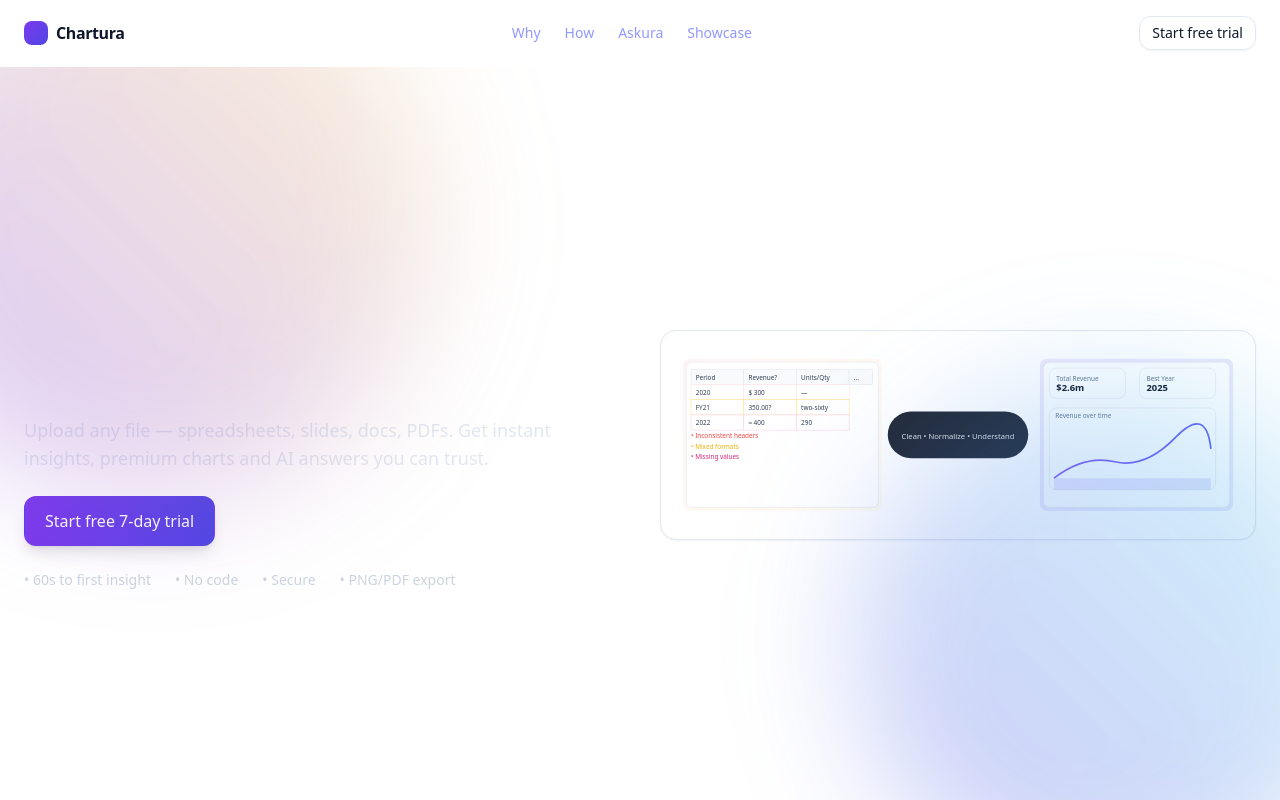
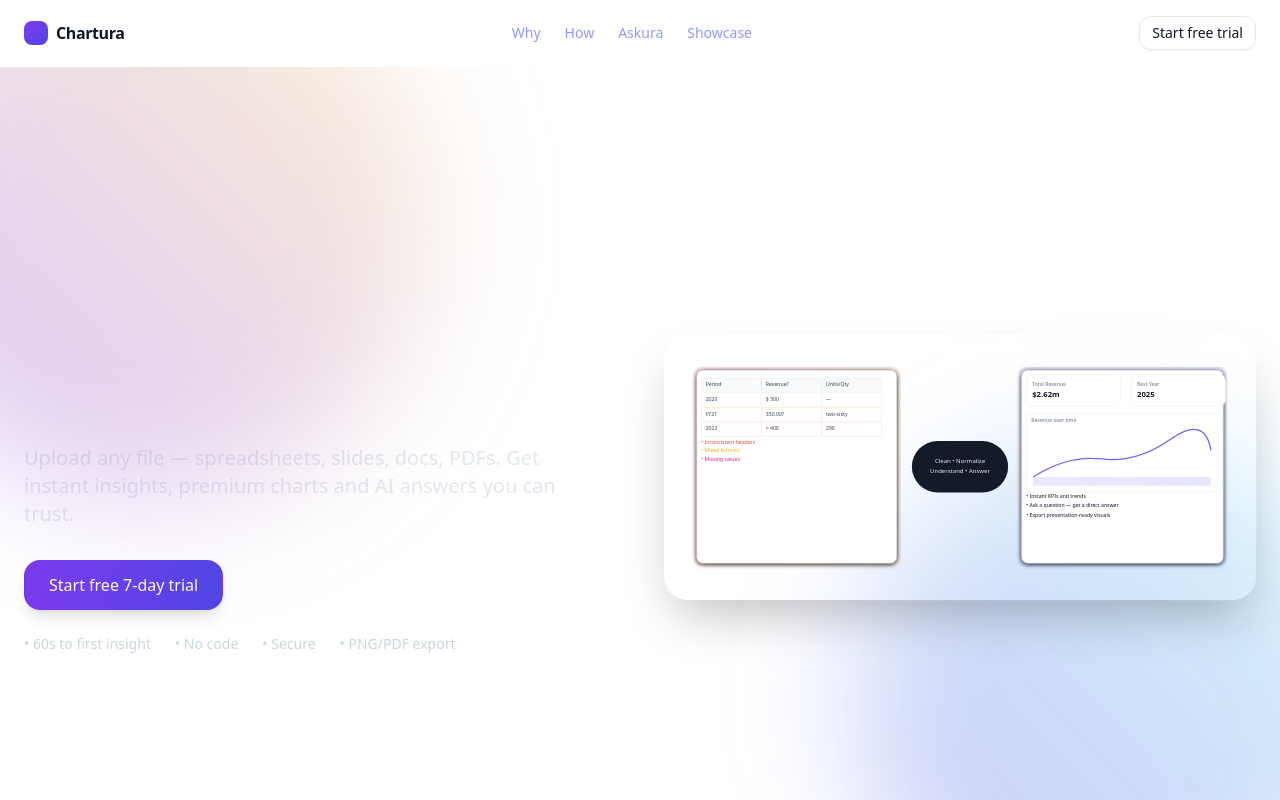
Before and after one commit to chartura/chartura-demo, a React (Vite) app: page / in a window 1280 px wide. Shown: the top 800 px of the page. Built offline with nearby package versions, Linux system fonts and the light colour scheme.

Commit message:
Premium overhaul: full-viewport hero, larger illustration, improved contrast; root API

```diff
--- a/src/HomePage.tsx
+++ b/src/HomePage.tsx
@@ -192,28 +192,28 @@ export default function HomePage() {
       </header>
 
       {/* HERO (full viewport) */}
-      <section className="relative overflow-hidden min-h-[calc(100vh-64px)] flex items-center">
+      <section className="relative overflow-hidden min-h-[100svh] flex items-center">
         <div className="absolute inset-0 -z-10 bg-gradient-to-br from-slate-950 via-indigo-950 to-slate-900" />
         <div className="absolute -left-32 -top-32 w-[560px] h-[560px] rounded-full bg-gradient-to-tr from-violet-600/30 to-amber-400/20 blur-3xl" />
         <div className="absolute -right-24 -bottom-24 w-[520px] h-[520px] rounded-full bg-gradient-to-tr from-indigo-600/30 to-cyan-400/20 blur-3xl" />
 
-        <div className="mx-auto max-w-7xl px-6 grid md:grid-cols-2 gap-10 items-center">
+        <div className="mx-auto max-w-7xl px-6 grid md:grid-cols-2 gap-12 items-center">
           <div className="text-white">
-            <h1 className="text-4xl md:text-6xl font-extrabold tracking-tight">
+            <h1 className="text-5xl md:text-7xl font-extrabold leading-[1.05] tracking-tight">
               Turn chaos into clarity.
             </h1>
-            <p className="mt-4 text-base md:text-lg text-slate-200">
+            <p className="mt-5 text-lg md:text-xl text-slate-200 max-w-xl">
               Upload any file — spreadsheets, slides, docs, PDFs. Get instant insights, premium charts and AI answers you can trust.
             </p>
-            <div className="mt-6 flex flex-wrap items-center gap-3">
-              <button onClick={() => gateOr(() => fileRef.current?.click())} className="rounded-xl bg-gradient-to-r from-violet-600 to-indigo-600 px-5 py-3 text-white font-medium shadow-lg hover:shadow-xl transition">
+            <div className="mt-8 flex flex-wrap items-center gap-3">
+              <button onClick={() => gateOr(() => fileRef.current?.click())} className="rounded-2xl bg-gradient-to-r from-violet-600 to-indigo-600 px-6 py-3 text-white font-medium shadow-lg hover:shadow-xl transition">
                 Start free 7‑day trial
               </button>
-              <a href="#how" className="rounded-xl border border-white/20 bg-white/5 px-5 py-3 text-white font-medium hover:bg-white/10 transition">
+              <a href="#how" className="rounded-2xl border border-white/20 bg-white/5 px-6 py-3 text-white font-medium hover:bg-white/10 transition">
                 See how it works
               </a>
             </div>
-            <div className="mt-6 flex items-center gap-6 text-sm text-slate-300">
+            <div className="mt-6 flex flex-wrap items-center gap-x-6 gap-y-2 text-sm text-slate-300">
               <div>• 60s to first insight</div>
               <div>• No code</div>
               <div>• Secure</div>
@@ -227,10 +227,10 @@ export default function HomePage() {
       </section>
 
       <main className="flex-1">
-        {/* WHY (distinct white section) */}
-        <section id="why" className="mx-auto max-w-7xl px-6 py-16">
-          <h2 className="text-3xl font-bold tracking-tight text-center">Why teams choose Chartura</h2>
-          <div className="mt-8 grid gap-6 md:grid-cols-3">
+        {/* WHY */}
+        <section id="why" className="mx-auto max-w-7xl px-6 py-20">
+          <h2 className="text-3xl md:text-4xl font-bold tracking-tight text-center">Why teams choose Chartura</h2>
+          <div className="mt-10 grid gap-6 md:grid-cols-3">
             {[
               { title: 'Clarity first', desc: 'Readable charts, smart defaults, and typography that earns trust.' },
               { title: 'Fast to value', desc: 'Upload. Ask. Decide. No dashboards to build, no formulas to remember.' },
@@ -244,11 +244,11 @@ export default function HomePage() {
           </div>
         </section>
 
-        {/* HOW (soft gray section) */}
+        {/* HOW */}
         <section id="how" className="bg-slate-50">
-          <div className="mx-auto max-w-7xl px-6 py-16">
-            <h2 className="text-3xl font-bold tracking-tight text-center">How it works</h2>
-            <div className="mt-8 grid gap-6 md:grid-cols-3">
+          <div className="mx-auto max-w-7xl px-6 py-20">
+            <h2 className="text-3xl md:text-4xl font-bold tracking-tight text-center">How it works</h2>
+            <div className="mt-10 grid gap-6 md:grid-cols-3">
               {[
                 { title: '1. Import anything', desc: 'Excel, CSV, Google Sheets, PDFs, Word, PowerPoint — we handle it.' },
                 { title: '2. Ask anything', desc: 'AI answers with context from your tables and documents.' },
@@ -263,8 +263,8 @@ export default function HomePage() {
           </div>
         </section>
 
-        {/* DATA (import + live table) */}
-        <section id="data" className="mx-auto max-w-7xl px-6 py-16">
+        {/* DATA */}
+        <section id="data" className="mx-auto max-w-7xl px-6 py-20">
           <div className="flex items-center justify-between gap-3 mb-3">
             <h2 className="text-2xl font-semibold">Try it with your data</h2>
             <div className="flex items-center gap-2">
@@ -322,8 +322,8 @@ export default function HomePage() {
           </div>
         </section>
 
-        {/* ASKURA CHAT (white) */}
-        <section id="askura" className="px-6 py-16 bg-white">
+        {/* ASKURA */}
+        <section id="askura" className="px-6 py-20 bg-white">
           <div className="max-w-4xl mx-auto">
             <h2 className="text-2xl font-semibold mb-4">Askura — Ask Your Data</h2>
             <div className="border rounded-2xl p-4 bg-white shadow-sm">
@@ -352,16 +352,16 @@ export default function HomePage() {
           </div>
         </section>
 
-        {/* PREMIUM SHOWCASE (soft gray) */}
+        {/* SHOWCASE */}
         <section id="showcase" className="bg-slate-50">
-          <div className="mx-auto max-w-7xl px-6 py-16">
+          <div className="mx-auto max-w-7xl px-6 py-20">
             <PremiumShowcase rows={rows} />
           </div>
         </section>
 
-        {/* PROOF BAND (dark) */}
+        {/* PROOF BAND */}
         <section className="bg-slate-950 text-slate-200">
-          <div className="mx-auto max-w-7xl px-6 py-14 grid md:grid-cols-3 gap-6">
+          <div className="mx-auto max-w-7xl px-6 py-16 grid md:grid-cols-3 gap-6">
             {[
               { k: 'NPS 67', d: 'Loved by operators and leadership alike.' },
               { k: '~60s', d: 'to your first insight from any file.' },
@@ -378,7 +378,7 @@ export default function HomePage() {
 
       {/* Footer */}
       <footer className="border-t border-slate-200 bg-white/70">
-        <div className="mx-auto max-w-7xl px-6 py-8 text-sm text-slate-600 flex flex-col md:flex-row items-center justify-between gap-2">
+        <div className="mx-auto max-w-7xl px-6 py-10 text-sm text-slate-600 flex flex-col md:flex-row items-center justify-between gap-2">
           <div>© {new Date().getFullYear()} Chartura. All rights reserved.</div>
           <div className="flex items-center gap-4">
             <a href="#privacy" className="hover:underline">Privacy</a>
--- a/src/components/illustrations/SpreadsheetToDecision.tsx
+++ b/src/components/illustrations/SpreadsheetToDecision.tsx
@@ -1,74 +1,94 @@
 export default function SpreadsheetToDecision() {
-  const cell = (x:number,y:number,w=80,h=28,fill='#fff',stroke='#e5e7eb',text?:string, cls='') => (
+  // helper to draw a cell
+  const cell = (x:number,y:number,w=96,h=30,fill='#fff',stroke='#e5e7eb',text?:string, cls='') => (
     <g className={cls}>
-      <rect x={x} y={y} width={w} height={h} fill={fill} stroke={stroke}/>
-      {text && <text x={x+8} y={y+18} fontSize="11" fill="#334155">{text}</text>}
+      <rect x={x} y={y} width={w} height={h} fill={fill} stroke={stroke} rx={4}/>
+      {text && <text x={x+10} y={y+19} fontSize="12" fill="#334155">{text}</text>}
     </g>
   );
+
   return (
-    <div className="w-full rounded-2xl border border-slate-200 bg-white p-4 shadow-sm">
-      <svg viewBox="0 0 960 300" className="w-full h-auto">
-        {/* Left: Messy sheet */}
+    <div className="w-full rounded-3xl border border-white/10 bg-white/5 p-5 shadow-2xl ring-1 ring-white/10 backdrop-blur">
+      <svg viewBox="0 0 1280 520" className="w-full h-auto">
         <defs>
           <linearGradient id="mess" x1="0" y1="0" x2="1" y2="1">
-            <stop offset="0%" stopColor="#fda4af"/>
-            <stop offset="100%" stopColor="#fde68a"/>
+            <stop offset="0%" stopColor="#f43f5e"/>
+            <stop offset="100%" stopColor="#f59e0b"/>
           </linearGradient>
           <linearGradient id="clean" x1="0" y1="0" x2="1" y2="0">
             <stop offset="0%" stopColor="#8b5cf6"/>
             <stop offset="100%" stopColor="#6366f1"/>
           </linearGradient>
+          <filter id="s" x="-20%" y="-20%" width="140%" height="140%">
+            <feGaussianBlur in="SourceAlpha" stdDeviation="6" result="b"/>
+            <feOffset dy="2" in="b" result="o"/>
+            <feComponentTransfer><feFuncA type="linear" slope="0.22"/></feComponentTransfer>
+            <feMerge><feMergeNode in="o"/><feMergeNode in="SourceGraphic"/></feMerge>
+          </filter>
         </defs>
 
-        <g transform="translate(10,20)">
-          <rect x="0" y="0" width="340" height="260" rx="12" fill="url(#mess)" opacity="0.12" />
-          <rect x="6" y="6" width="328" height="248" rx="10" fill="#fff" stroke="#e5e7eb"/>
+        {/* Left: messy spreadsheet */}
+        <g transform="translate(20,28)">
+          <rect x="0" y="0" width="480" height="464" rx="16" fill="url(#mess)" opacity="0.12" />
+          <rect x="8" y="8" width="464" height="448" rx="14" fill="#fff" stroke="#e5e7eb" filter="url(#s)"/>
           {/* headers */}
-          {cell(14, 18, 90, 26, '#f8fafc', '#e2e8f0', 'Period')}
-          {cell(104, 18, 90, 26, '#f8fafc', '#e2e8f0', 'Revenue?')}
-          {cell(194, 18, 90, 26, '#f8fafc', '#e2e8f0', 'Units/Qty')}
-          {cell(284, 18, 40, 26, '#f8fafc', '#e2e8f0', '...')}
+          {cell(18, 26, 140, 34, '#f8fafc', '#e2e8f0', 'Period')}
+          {cell(158,26, 140, 34, '#f8fafc', '#e2e8f0', 'Revenue?')}
+          {cell(298,26, 140, 34, '#f8fafc', '#e2e8f0', 'Units/Qty')}
           {/* messy rows */}
-          {cell(14, 44, 90, 26, '#fff', '#fee2e2', '2020')}
-          {cell(104,44, 90, 26, '#fff', '#fee2e2', '$ 300')}
-          {cell(194,44, 90, 26, '#fff', '#fee2e2', '—')}
-          {cell(14, 70, 90, 26, '#fff', '#fde68a', 'FY21')}
-          {cell(104,70, 90, 26, '#fff', '#fde68a', '350.00?')}
-          {cell(194,70, 90, 26, '#fff', '#fde68a', 'two‑sixty')}
-          {cell(14, 96, 90, 26, '#fff', '#fbcfe8', '2022 ')}
-          {cell(104,96, 90, 26, '#fff', '#fbcfe8', '≈ 400')}
-          {cell(194,96, 90, 26, '#fff', '#fbcfe8', '290')}
-          {/* notes */}
-          <text x="14" y="136" fontSize="11" fill="#ef4444">• Inconsistent headers</text>
-          <text x="14" y="154" fontSize="11" fill="#eab308">• Mixed formats</text>
-          <text x="14" y="172" fontSize="11" fill="#db2777">• Missing values</text>
+          {cell(18, 60, 140, 34, '#fff', '#fee2e2', '2020')}
+          {cell(158,60,140, 34, '#fff', '#fee2e2', '$ 300')}
+          {cell(298,60,140, 34, '#fff', '#fee2e2', '—')}
+
+          {cell(18, 94, 140, 34, '#fff', '#fde68a', 'FY21')}
+          {cell(158,94,140, 34, '#fff', '#fde68a', '350.00?')}
+          {cell(298,94,140, 34, '#fff', '#fde68a', 'two‑sixty')}
+
+          {cell(18, 128, 140, 34, '#fff', '#fbcfe8', '2022 ')}
+          {cell(158,128,140,34, '#fff', '#fbcfe8', '≈ 400')}
+          {cell(298,128,140,34, '#fff', '#fbcfe8', '290')}
+
+          <text x="18" y="178" fontSize="12" fill="#ef4444">• Inconsistent headers</text>
+          <text x="18" y="198" fontSize="12" fill="#eab308">• Mixed formats</text>
+          <text x="18" y="218" fontSize="12" fill="#db2777">• Missing values</text>
         </g>
 
-        {/* Arrow */}
-        <g transform="translate(360,110)">
-          <rect x="0" y="0" width="240" height="80" rx="40" fill="#111827" opacity="0.92"/>
-          <text x="120" y="48" textAnchor="middle" fontSize="13" fill="#e5e7eb">Clean • Normalize • Understand</text>
+        {/* Middle: pipeline pill */}
+        <g transform="translate(528,200)">
+          <rect x="0" y="0" width="224" height="120" rx="60" fill="#0b1220" opacity="0.96"/>
+          <text x="112" y="52" textAnchor="middle" fontSize="14" fill="#e5e7eb">Clean • Normalize</text>
+          <text x="112" y="74" textAnchor="middle" fontSize="14" fill="#e5e7eb">Understand • Answer</text>
         </g>
 
-        {/* Right: Clean insights */}
-        <g transform="translate(620,20)">
-          <rect x="0" y="0" width="330" height="260" rx="12" fill="url(#clean)" opacity="0.14" />
-          <rect x="6" y="6" width="318" height="248" rx="10" fill="#fff" stroke="#e5e7eb"/>
+        {/* Right: clean insights */}
+        <g transform="translate(776,28)">
+          <rect x="0" y="0" width="484" height="464" rx="16" fill="url(#clean)" opacity="0.14" />
+          <rect x="8" y="8" width="468" height="448" rx="14" fill="#fff" stroke="#e5e7eb" filter="url(#s)"/>
+
           {/* KPI cards */}
-          <rect x="16" y="16" width="130" height="52" rx="12" fill="#fff" stroke="#e5e7eb"/>
-          <text x="28" y="38" fontSize="11" fill="#64748b">Total Revenue</text>
-          <text x="28" y="56" fontSize="16" fontWeight="600" fill="#0f172a">$2.6m</text>
+          <g transform="translate(18,18)">
+            <rect x="0" y="0" width="220" height="72" rx="14" fill="#fff" stroke="#e5e7eb"/>
+            <text x="14" y="26" fontSize="12" fill="#64748b">Total Revenue</text>
+            <text x="14" y="52" fontSize="18" fontWeight="600" fill="#0f172a">$2.62m</text>
 
-          <rect x="170" y="16" width="130" height="52" rx="12" fill="#fff" stroke="#e5e7eb"/>
-          <text x="182" y="38" fontSize="11" fill="#64748b">Best Year</text>
-          <text x="182" y="56" fontSize="16" fontWeight="600" fill="#0f172a">2025</text>
+            <rect x="244" y="0" width="220" height="72" rx="14" fill="#fff" stroke="#e5e7eb"/>
+            <text x="258" y="26" fontSize="12" fill="#64748b">Best Year</text>
+            <text x="258" y="52" fontSize="18" fontWeight="600" fill="#0f172a">2025</text>
+          </g>
 
           {/* Line chart stub */}
-          <g transform="translate(16, 84)">
-            <rect x="0" y="0" width="284" height="140" rx="12" fill="#fff" stroke="#e5e7eb"/>
-            <path d="M8,120 Q60,80 112,92 T216,50 T276,70" stroke="url(#clean)" strokeWidth="3" fill="none"/>
-            <path d="M8,120 L276,120 L276,140 L8,140Z" fill="url(#clean)" opacity="0.16"/>
-            <text x="10" y="18" fontSize="11" fill="#64748b">Revenue over time</text>
+          <g transform="translate(18, 108)">
+            <rect x="0" y="0" width="446" height="182" rx="14" fill="#fff" stroke="#e5e7eb"/>
+            <text x="12" y="20" fontSize="12" fill="#64748b">Revenue over time</text>
+            <path d="M16,148 Q96,96 176,106 T336,60 T430,86" stroke="url(#clean)" strokeWidth="3" fill="none"/>
+            <path d="M16,148 L430,148 L430,168 L16,168Z" fill="url(#clean)" opacity="0.16"/>
+          </g>
+
+          {/* Bullets */}
+          <g transform="translate(18, 304)">
+            <text x="0" y="0" fontSize="12" fill="#0f172a">• Instant KPIs and trends</text>
+            <text x="0" y="22" fontSize="12" fill="#0f172a">• Ask a question — get a direct answer</text>
+            <text x="0" y="44" fontSize="12" fill="#0f172a">• Export presentation‑ready visuals</text>
           </g>
         </g>
       </svg>
```
Also changed, not shown: api/askura.ts (added, +70 -0 lines).
